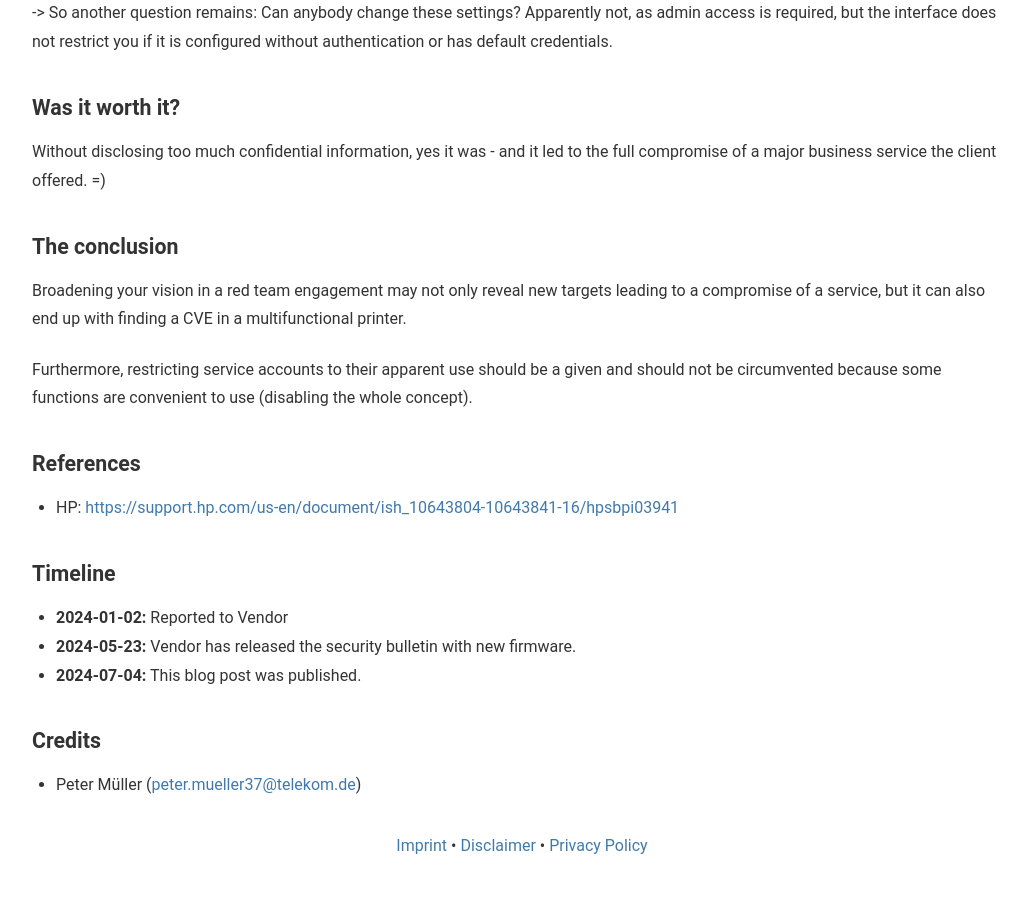
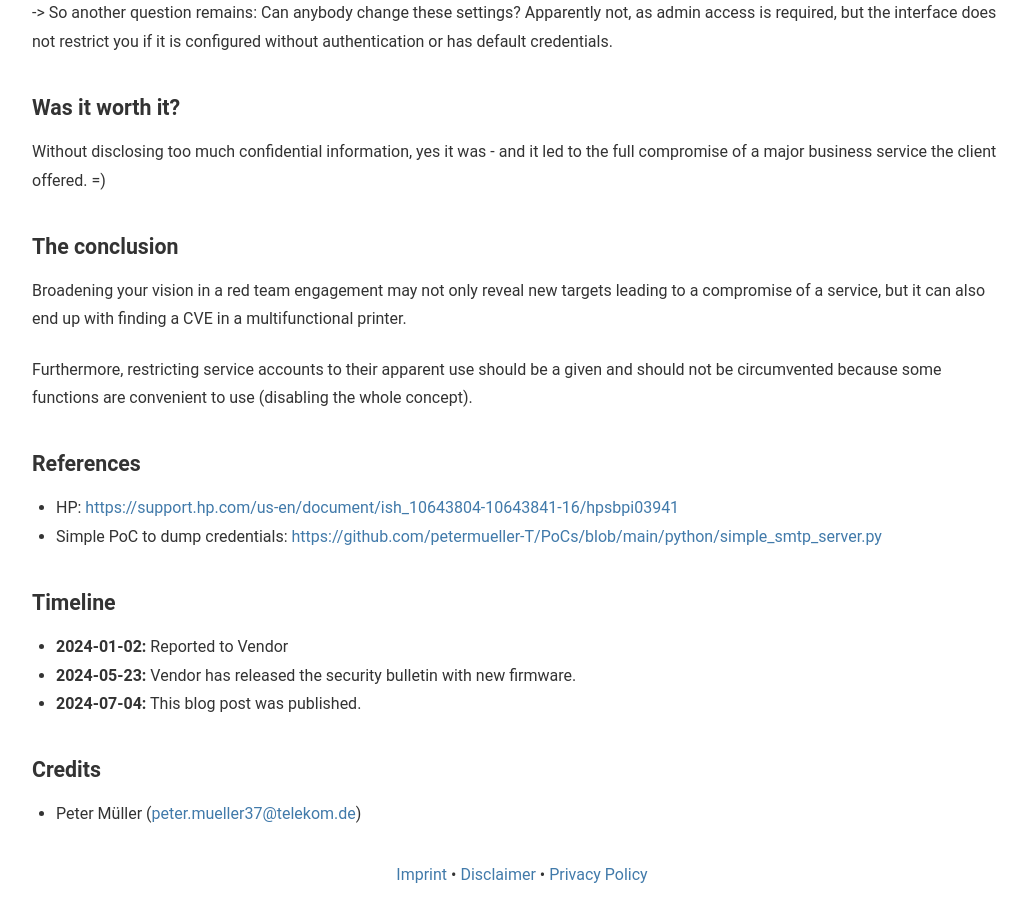
Before and after one commit to telekom-security/telekom-security.github.io, a Jekyll site: the page built from _posts/2024-07-03-rt-peripheral-sight-printer-cve.md, in a window 1280 px wide and 900 px high, scrolled down 3564 px. Shown: the whole window, without its empty margins (118-1145 px from the left). Built offline with Jekyll 4.4.1, drawn with Linux system fonts in a browser that asks for light colours; before the commit the page ends 4436 px from its top, so only the background shows below that.

Commit message:
fix svg and adding sample PoC link

```diff
--- a/_posts/2024-07-03-rt-peripheral-sight-printer-cve.md
+++ b/_posts/2024-07-03-rt-peripheral-sight-printer-cve.md
@@ -71,6 +71,7 @@ Furthermore, restricting service accounts to their apparent use should be a give
 ### References
 
 - HP: [https://support.hp.com/us-en/document/ish_10643804-10643841-16/hpsbpi03941](https://support.hp.com/us-en/document/ish_10643804-10643841-16/hpsbpi03941)
+- Simple PoC to dump credentials: [https://github.com/petermueller-T/PoCs/blob/main/python/simple_smtp_server.py](https://github.com/petermueller-T/PoCs/blob/main/python/simple_smtp_server.py)
 
 ### Timeline
 
```
Also changed, not shown: assets/images/peripheral_sight_MFPAsTarget.svg.
